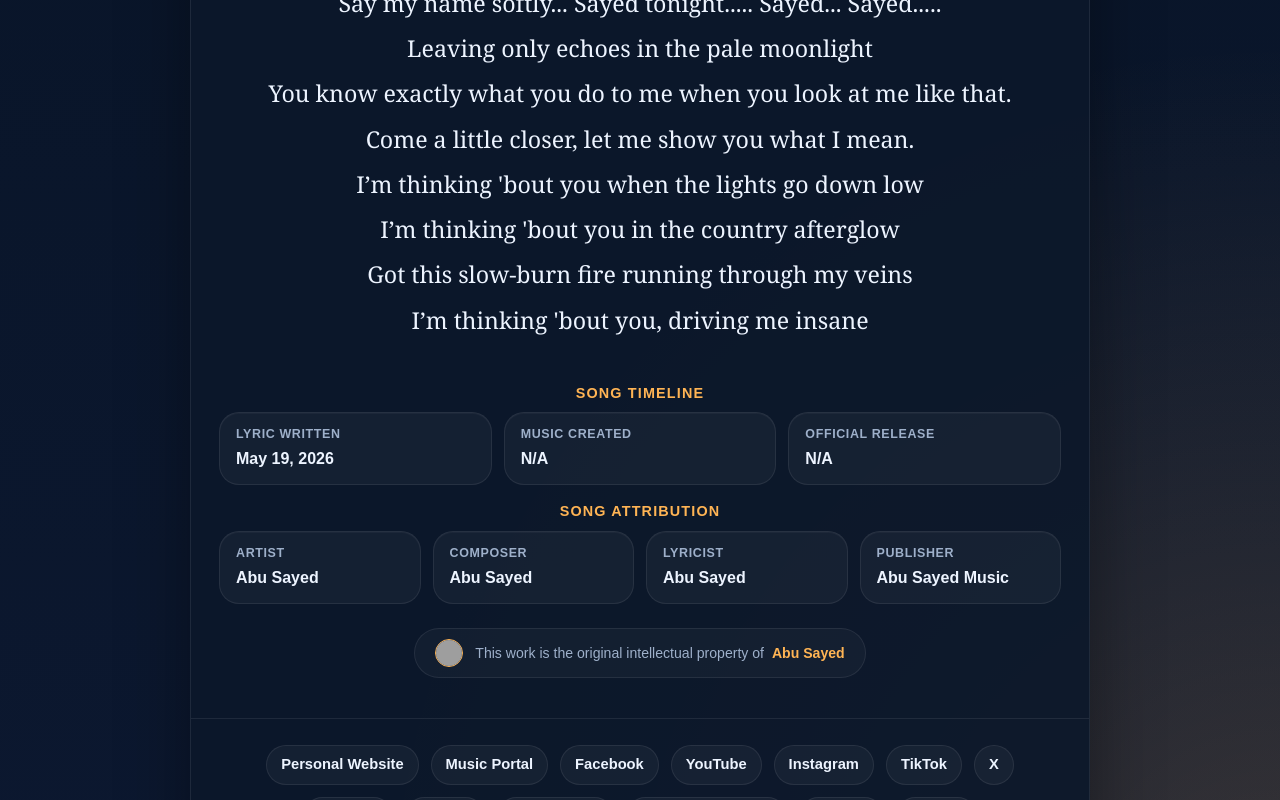
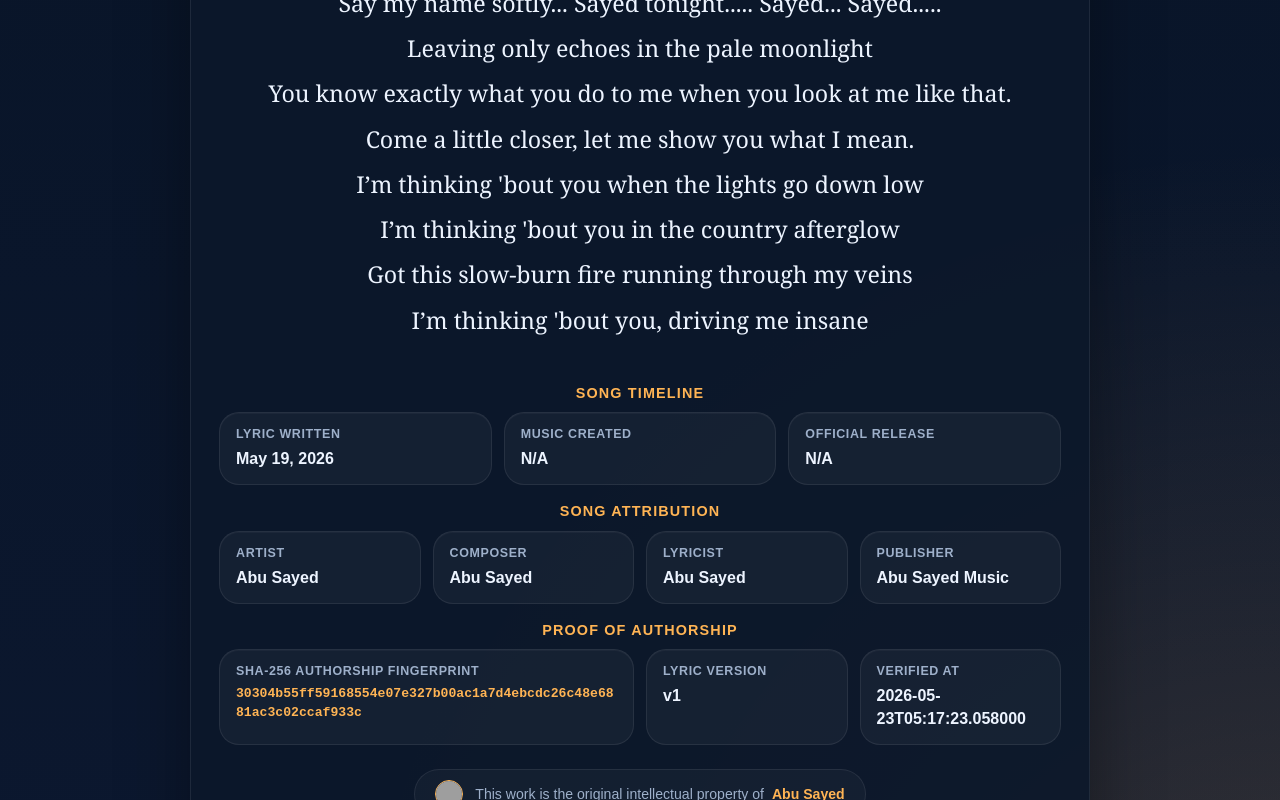
Before and after one commit to ImAbuSayed/thinking-bout-you, a plain HTML site: page index.html in a window 1280 px wide. Shown: the part 2000-2800 px from the top of the page. Drawn offline with Linux system fonts and the light colour scheme; grey boxes are pictures that could not be loaded.

Commit message:
feat: update song assets v1 with signed GPG commit [verified]

```diff
--- a/index.html
+++ b/index.html
@@ -14,9 +14,9 @@
     <meta name="keywords" content="Thinking ’Bout You, Abu Sayed lyrics, original song lyrics, Abu Sayed original song, Abu Sayed lyricist, Abu Sayed composer, Abu Sayed songwriter, official lyrics">
     <meta name="robots" content="index,follow,max-snippet:-1,max-image-preview:large,max-video-preview:-1">
     <meta name="referrer" content="strict-origin-when-cross-origin">
-    <meta name="description" content="Official lyrics for &#x27;Thinking ’Bout You&#x27;, an original song written, composed, created, and owned by Abu Sayed.">
+    <meta name="description" content="Explore the poetic journey of &#x27;Thinking ’Bout You&#x27;, an original masterpiece written and composed by Abu Sayed.">
     <meta property="og:title" content="Thinking ’Bout You - Original Lyrics by Abu Sayed">
-    <meta property="og:description" content="Official lyrics for &#x27;Thinking ’Bout You&#x27;, an original song written, composed, created, and owned by Abu Sayed.">
+    <meta property="og:description" content="Explore the poetic journey of &#x27;Thinking ’Bout You&#x27;, an original masterpiece written and composed by Abu Sayed.">
     <meta property="og:type" content="music.song">
     <meta property="og:url" content="https://imabusayed.github.io/thinking-bout-you/">
     <meta property="og:site_name" content="Abu Sayed Music">
@@ -24,7 +24,7 @@
     <meta name="last-modified" content="2026-05-19 07:42:19">
     <meta name="twitter:card" content="summary_large_image">
     <meta name="twitter:title" content="Thinking ’Bout You - Original Lyrics by Abu Sayed">
-    <meta name="twitter:description" content="Official lyrics for &#x27;Thinking ’Bout You&#x27;, an original song written, composed, created, and owned by Abu Sayed.">
+    <meta name="twitter:description" content="Explore the poetic journey of &#x27;Thinking ’Bout You&#x27;, an original masterpiece written and composed by Abu Sayed.">
     <link rel="canonical" href="https://imabusayed.github.io/thinking-bout-you/">
     <link rel="sitemap" type="application/xml" title="Sitemap" href="https://imabusayed.github.io/thinking-bout-you/sitemap.xml">
     <link rel="author" href="https://github.com/ImAbuSayed">
@@ -100,7 +100,7 @@
       "@id": "https://imabusayed.github.io/thinking-bout-you#webpage",
       "url": "https://imabusayed.github.io/thinking-bout-you/",
       "name": "Thinking ’Bout You - Original Lyrics by Abu Sayed",
-      "description": "Official lyrics for 'Thinking ’Bout You', an original song written, composed, created, and owned by Abu Sayed.",
+      "description": "Explore the poetic journey of 'Thinking ’Bout You', an original masterpiece written and composed by Abu Sayed.",
       "isPartOf": {
         "@id": "https://music.abusayed.com.bd/#website"
       },
@@ -537,7 +537,7 @@
 
         <div class="controls">
             <button class="btn-speak" id="speakBtn" title="Read the lyrics aloud"><span id="speakText">Read Aloud</span></button>
-            <a href="https://music.abusayed.com.bd/Licensing/?https://imabusayed.github.io/thinking-bout-you/" class="btn-license" title="Get licensing for this song" target="_blank">Obtain a Music License for Thinking ’Bout You</a>
+            <a href="https://music.abusayed.com.bd/Licensing/?https://imabusayed.github.io/thinking-bout-you/" class="btn-license" title="Get licensing for this song" target="_blank">License this song: Thinking ’Bout You</a>
 
         </div>
         <br>
@@ -612,6 +612,26 @@
             <div class="meta-card">
                 <span class="meta-label">Publisher</span>
                 <strong>Abu Sayed Music</strong>
+            </div>
+
+                </div>
+            </div>
+
+            <div class="details-block">
+                <div class="details-title">Proof of Authorship</div>
+                <div class="meta-grid">
+
+            <div class="meta-card" style="grid-column: span 2;">
+                <span class="meta-label">SHA-256 Authorship Fingerprint</span>
+                <strong style="word-break: break-all; font-family: monospace; font-size: 0.82rem; color: var(--accent);">30304b55ff59168554e07e327b00ac1a7d4ebcdc26c48e6881ac3c02ccaf933c</strong>
+            </div>
+            <div class="meta-card">
+                <span class="meta-label">Lyric Version</span>
+                <strong>v1</strong>
+            </div>
+            <div class="meta-card">
+                <span class="meta-label">Verified At</span>
+                <strong>2026-05-23T05:17:23.058000</strong>
             </div>
 
                 </div>
```
Also changed, not shown: excerpts/Bridge-Preview.txt (added), excerpts/Chorus-Preview.txt (added), excerpts/Final-Chorus-Preview.txt (added), excerpts/Hook-Preview.txt (added), excerpts/Post-Chorus-2-Preview.txt (added), excerpts/Post-Chorus-Preview.txt (added), excerpts/Pre-Chorus-2-Preview.txt (added), excerpts/Pre-Chorus-Preview.txt (added), excerpts/Verse-1-Preview.txt (added), excerpts/Verse-2-Preview.txt (added), hashes.txt (added), llms.txt, lyrics_backup/2026-05-23_thinking-bout-you-v1.txt (added), manifest.json (added), 1 other file.
